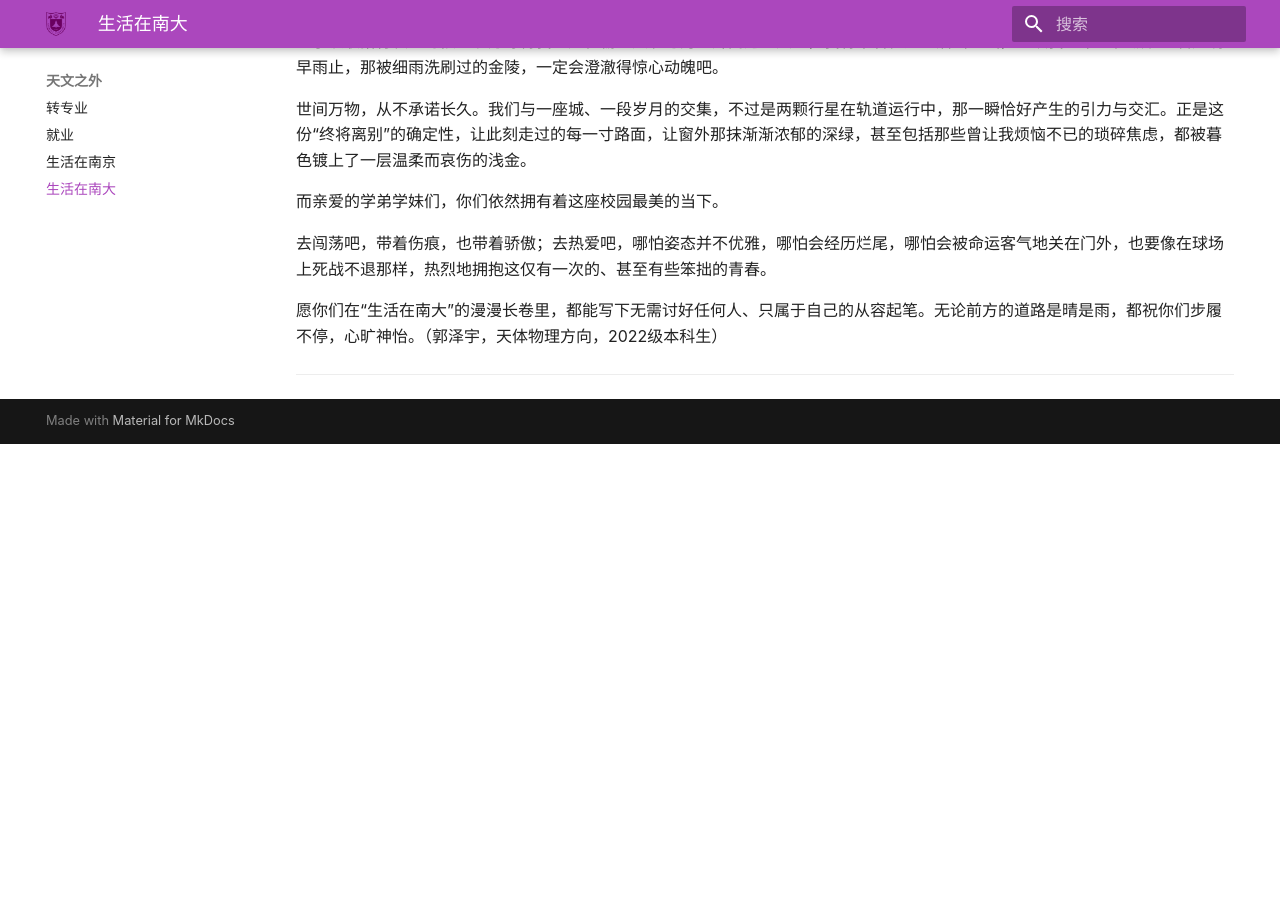
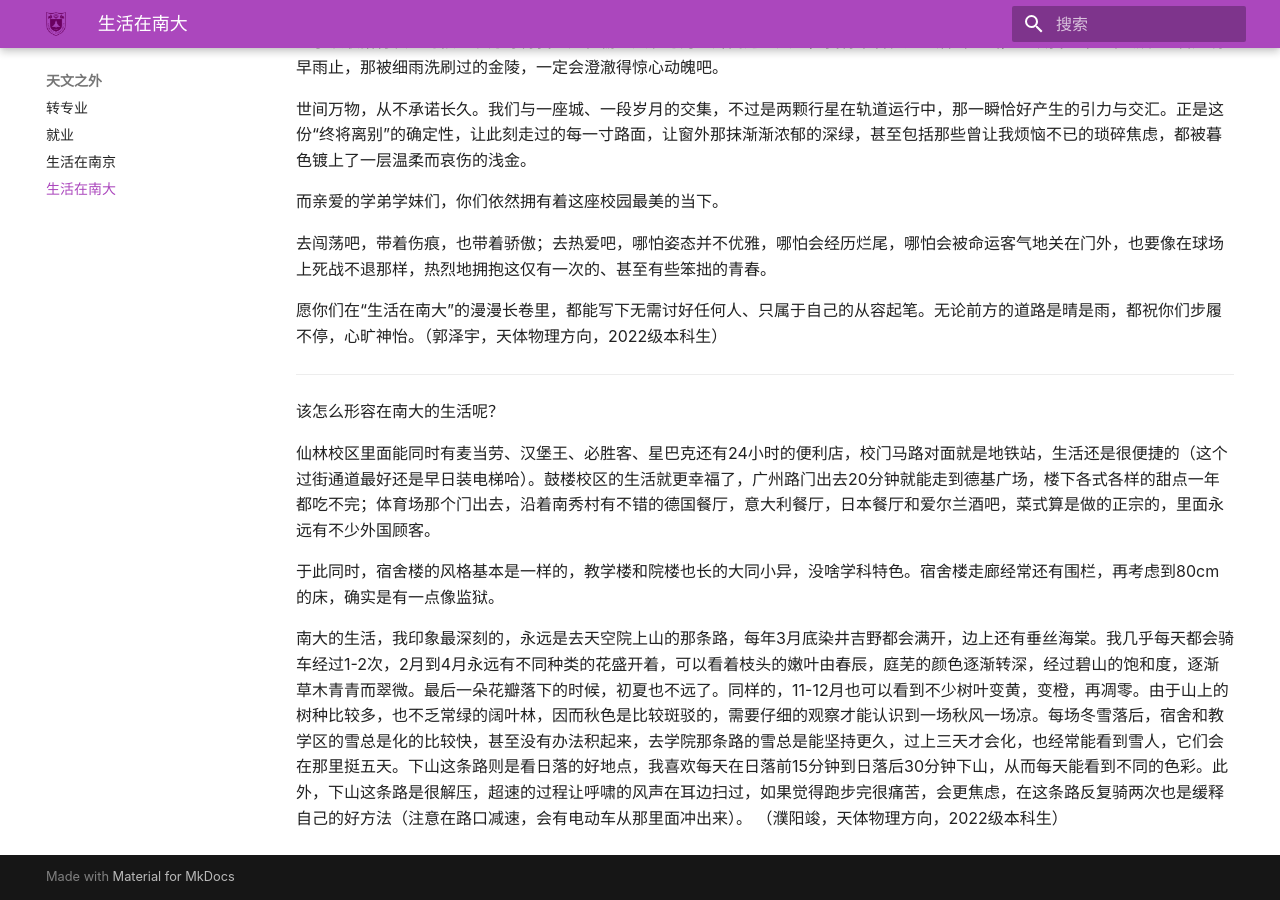
Before and after one commit to nju-astronomy/NJU-ASA, an MkDocs documentation site: the page built from docs/beyond_astro/living_nju.md, in a window 1280 px wide and 900 px high, scrolled down 3420 px. Built offline with MkDocs 1.6.1 and Material for MkDocs 9.7.7, drawn with Linux system fonts in a browser that asks for light colours; some web fonts are replaced; before the commit the page ends 3864 px from its top, so only the background shows below that.

Commit message:
Update living_nju.md

```diff
--- a/docs/beyond_astro/living_nju.md
+++ b/docs/beyond_astro/living_nju.md
@@ -98,3 +98,11 @@
 愿你们在“生活在南大”的漫漫长卷里，都能写下无需讨好任何人、只属于自己的从容起笔。无论前方的道路是晴是雨，都祝你们步履不停，心旷神怡。（郭泽宇，天体物理方向，2022级本科生）
 
 ---
+
+该怎么形容在南大的生活呢？
+
+仙林校区里面能同时有麦当劳、汉堡王、必胜客、星巴克还有24小时的便利店，校门马路对面就是地铁站，生活还是很便捷的（这个过街通道最好还是早日装电梯哈）。鼓楼校区的生活就更幸福了，广州路门出去20分钟就能走到德基广场，楼下各式各样的甜点一年都吃不完；体育场那个门出去，沿着南秀村有不错的德国餐厅，意大利餐厅，日本餐厅和爱尔兰酒吧，菜式算是做的正宗的，里面永远有不少外国顾客。
+
+于此同时，宿舍楼的风格基本是一样的，教学楼和院楼也长的大同小异，没啥学科特色。宿舍楼走廊经常还有围栏，再考虑到80cm的床，确实是有一点像监狱。
+
+南大的生活，我印象最深刻的，永远是去天空院上山的那条路，每年3月底染井吉野都会满开，边上还有垂丝海棠。我几乎每天都会骑车经过1-2次，2月到4月永远有不同种类的花盛开着，可以看着枝头的嫩叶由春辰，庭芜的颜色逐渐转深，经过碧山的饱和度，逐渐草木青青而翠微。最后一朵花瓣落下的时候，初夏也不远了。同样的，11-12月也可以看到不少树叶变黄，变橙，再凋零。由于山上的树种比较多，也不乏常绿的阔叶林，因而秋色是比较斑驳的，需要仔细的观察才能认识到一场秋风一场凉。每场冬雪落后，宿舍和教学区的雪总是化的比较快，甚至没有办法积起来，去学院那条路的雪总是能坚持更久，过上三天才会化，也经常能看到雪人，它们会在那里挺五天。下山这条路则是看日落的好地点，我喜欢每天在日落前15分钟到日落后30分钟下山，从而每天能看到不同的色彩。此外，下山这条路是很解压，超速的过程让呼啸的风声在耳边扫过，如果觉得跑步完很痛苦，会更焦虑，在这条路反复骑两次也是缓释自己的好方法（注意在路口减速，会有电动车从那里面冲出来）。 （濮阳竣，天体物理方向，2022级本科生）
```
